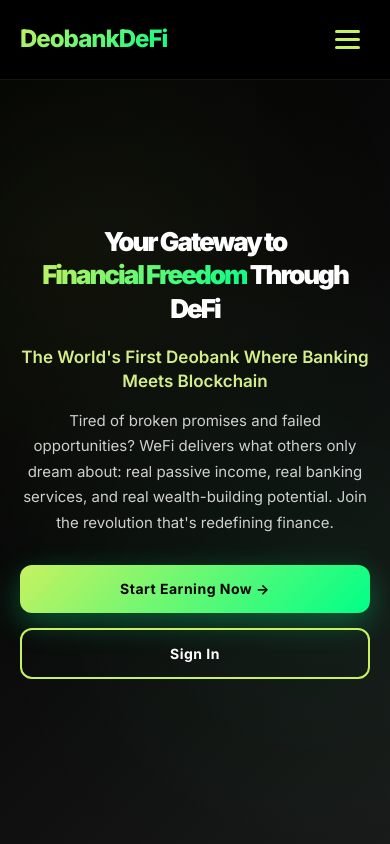
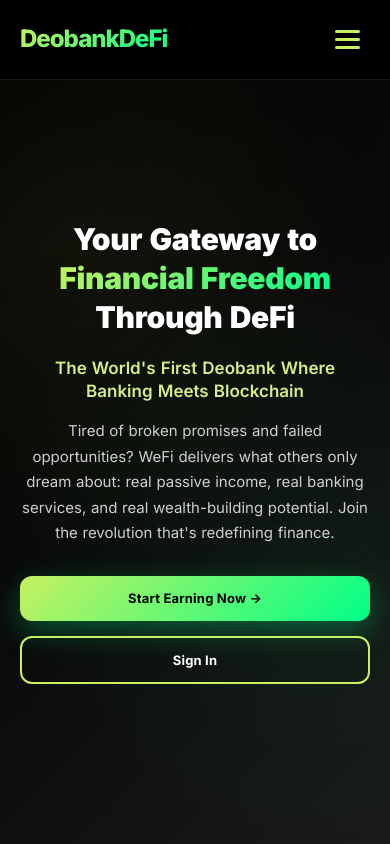
Before and after one commit to deobankdefi/wefi, a plain HTML site: page index.html in a window 390 px wide. Shown: the top 844 px of the page. Drawn offline with Linux system fonts and the light colour scheme.

Commit message:
Update index.html

```diff
--- a/index.html
+++ b/index.html
@@ -77,7 +77,14 @@
             line-height: 1.6;
             -webkit-font-smoothing: antialiased;
             -moz-osx-font-smoothing: grayscale;
+            text-rendering: optimizeLegibility;
             overflow-x: hidden;
+        }
+
+        /* Cross-browser text rendering */
+        * {
+            -webkit-font-smoothing: antialiased;
+            -moz-osx-font-smoothing: grayscale;
         }
 
         /* ===== NAVIGATION ===== */
@@ -208,11 +215,12 @@
         }
 
         .hero-title {
-            font-size: clamp(36px, 8vw, 80px);
+            font-size: clamp(40px, 8vw, 80px);
             font-weight: 900;
-            line-height: 1.1;
+            line-height: 1.15;
             margin-bottom: 24px;
-            letter-spacing: -2px;
+            letter-spacing: -1px;
+            word-spacing: 0.1em;
             animation: fadeInUp 0.8s ease-out;
         }
 
@@ -241,6 +249,7 @@
             color: var(--lime-light);
             margin-bottom: 16px;
             line-height: 1.4;
+            word-spacing: 0.05em;
             animation: fadeInUp 0.8s ease-out 0.2s backwards;
         }
 
@@ -250,6 +259,7 @@
             max-width: 700px;
             margin: 0 auto 40px;
             line-height: 1.7;
+            word-spacing: 0.03em;
             animation: fadeInUp 0.8s ease-out 0.4s backwards;
         }
 
@@ -275,6 +285,11 @@
             position: relative;
             overflow: hidden;
             white-space: nowrap;
+            -webkit-appearance: none;
+            -moz-appearance: none;
+            appearance: none;
+            display: inline-block;
+            text-align: center;
         }
 
         .btn::before {
@@ -343,8 +358,9 @@
             font-size: clamp(32px, 5vw, 48px);
             font-weight: 800;
             margin-bottom: 16px;
-            letter-spacing: -1px;
+            letter-spacing: -0.8px;
             line-height: 1.2;
+            word-spacing: 0.05em;
         }
 
         .section-title .highlight {
@@ -633,6 +649,8 @@
 
             .hero-title {
                 font-size: clamp(40px, 7vw, 60px);
+                letter-spacing: -0.8px;
+                word-spacing: 0.08em;
             }
         }
 
@@ -671,9 +689,11 @@
             }
 
             .hero-title {
-                font-size: clamp(28px, 7vw, 36px);
-                line-height: 1.2;
+                font-size: clamp(32px, 8vw, 40px);
+                line-height: 1.25;
                 margin-bottom: 20px;
+                letter-spacing: -0.5px;
+                word-spacing: 0.08em;
             }
 
             .hero-subtitle {
@@ -693,8 +713,9 @@
 
             .btn {
                 width: 100%;
-                padding: 16px 30px;
-                font-size: 15px;
+                padding: 16px 20px;
+                font-size: 14px;
+                letter-spacing: 0.3px;
             }
 
             .section {
@@ -757,8 +778,10 @@
 
         @media (max-width: 480px) {
             .hero-title {
-                font-size: 26px;
+                font-size: 30px;
                 line-height: 1.3;
+                letter-spacing: -0.3px;
+                word-spacing: 0.05em;
             }
 
             .hero-subtitle {
@@ -766,10 +789,11 @@
             }
 
             .btn {
-                padding: 14px 24px;
-                font-size: 14px;
+                padding: 14px 16px;
+                font-size: 13px;
                 white-space: normal;
-                line-height: 1.4;
+                line-height: 1.3;
+                letter-spacing: 0.2px;
             }
 
             .section-title {
@@ -794,6 +818,18 @@
 
             .clone-offer {
                 padding: 20px 15px;
+            }
+        }
+
+        /* iOS-specific fixes */
+        @supports (-webkit-touch-callout: none) {
+            .btn {
+                -webkit-tap-highlight-color: rgba(0, 0, 0, 0);
+            }
+
+            .hero-title,
+            .section-title {
+                text-rendering: optimizeLegibility;
             }
         }
 
```
